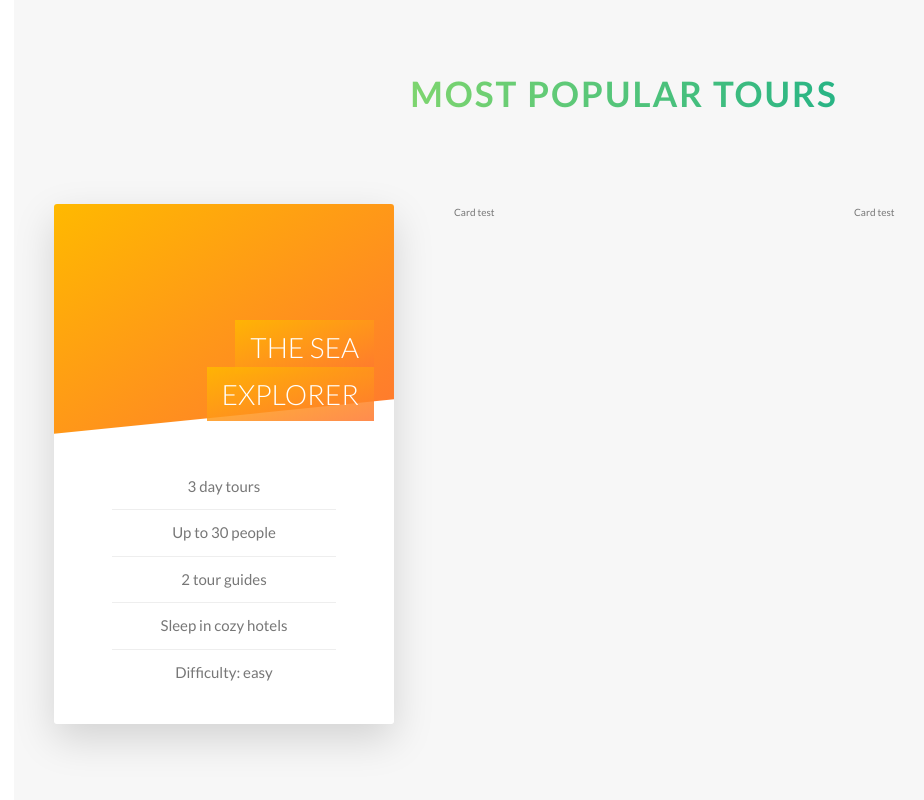
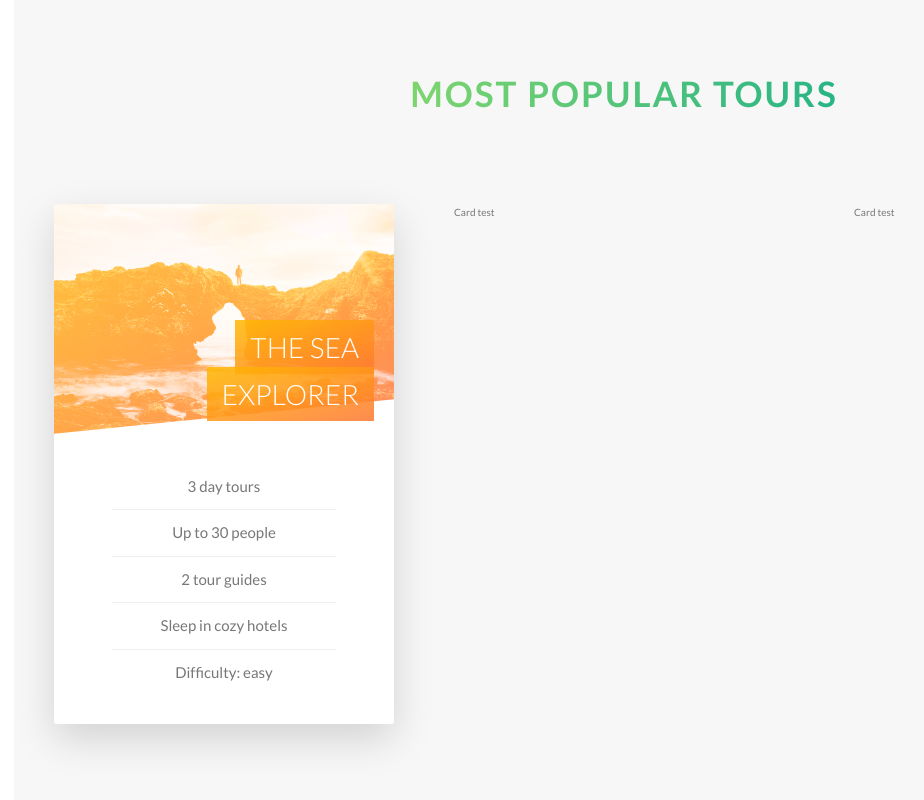
Before and after one commit to mlarkin1/Natours, a website: page index.html in a window 1280 px wide. Shown: the part 2299-3099 px from the top of the page, without its empty margins (16-940 px from the left). Drawn offline with Linux system fonts and the light colour scheme; the site is published under a folder, as on GitHub Pages, so addresses that start at the root find nothing.

Commit message:
Add files via upload

```diff
--- a/index.html
+++ b/index.html
@@ -129,7 +129,13 @@
                                 </div>
                             </div>
                             <div class="card__side card__side--back card__side--back-1">
-                                BACK
+                                <div class="card__cta">
+                                    <div class="card__price-box">
+                                        <p class="card__price-only">Only</p>
+                                        <p class="card__price-value">$297</p>
+                                    </div>
+                                    <a href="#" class="btn btn--white">Book now!</a>
+                                </div>
                             </div>
                         </div>
                     </div>
--- a/sass/components/_card.scss
+++ b/sass/components/_card.scss
@@ -57,7 +57,7 @@
     &--1 {
       background-image:linear-gradient(to right bottom,
       $color-secondary-light,
-      $color-secondary-dark), url(/img/nat-5.jpg);
+      $color-secondary-dark), url(../img/nat-5.jpg);
     }
 
   }
--- a/sass/pages/_home.scss
+++ b/sass/pages/_home.scss
@@ -9,7 +9,7 @@
   background-image: linear-gradient(to right bottom,
    rgba($color-primary-light, 0.80),
    rgba($color-primary-dark, 0.80) )
-   ,url(../../img/nat-4.jpg);
+   ,url(../img/nat-4.jpg);
    background-size: cover;
   margin-top: -10rem;
   transform: skewY(-7deg);
```
Also changed, not shown: css/style.css.
